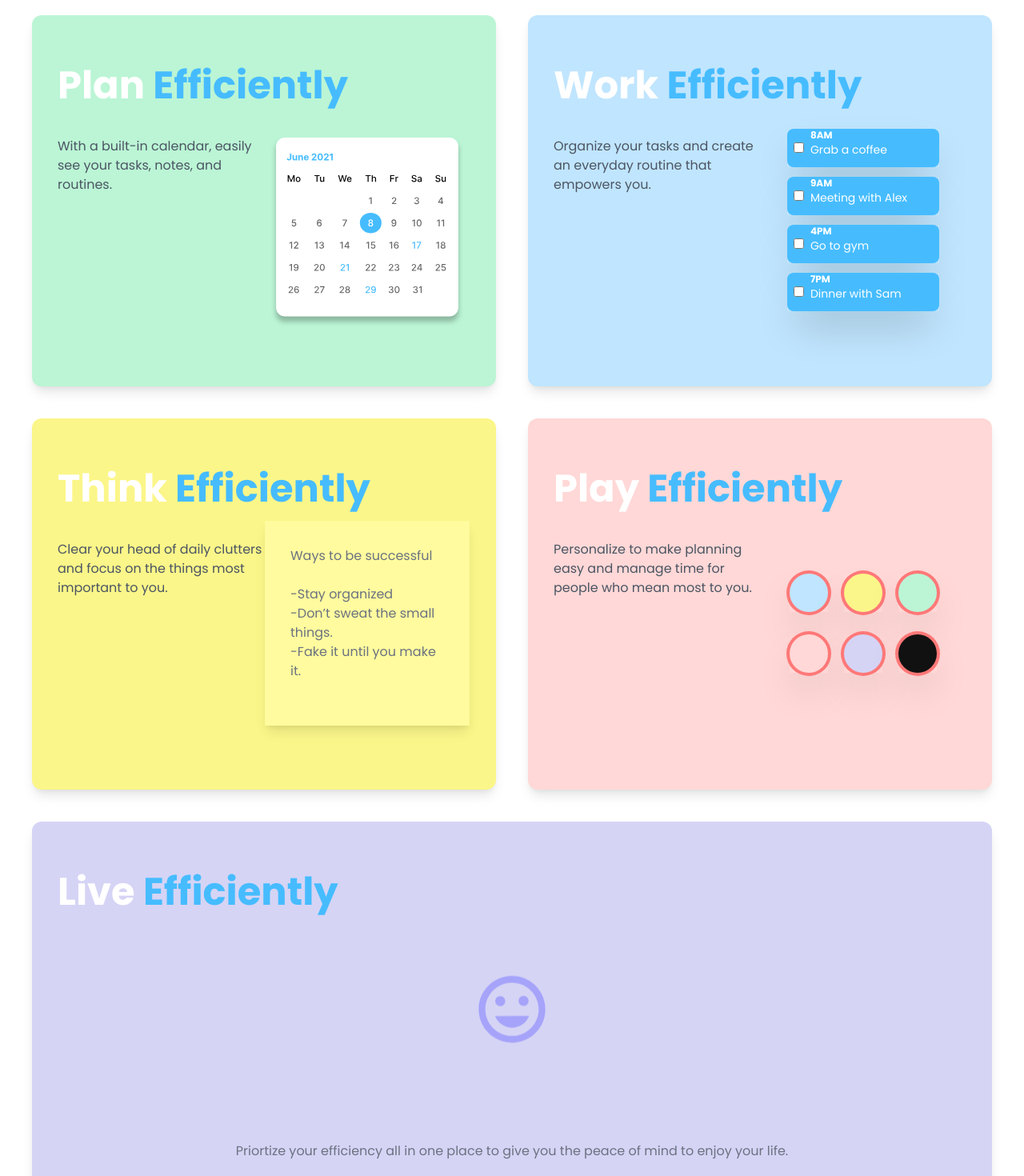
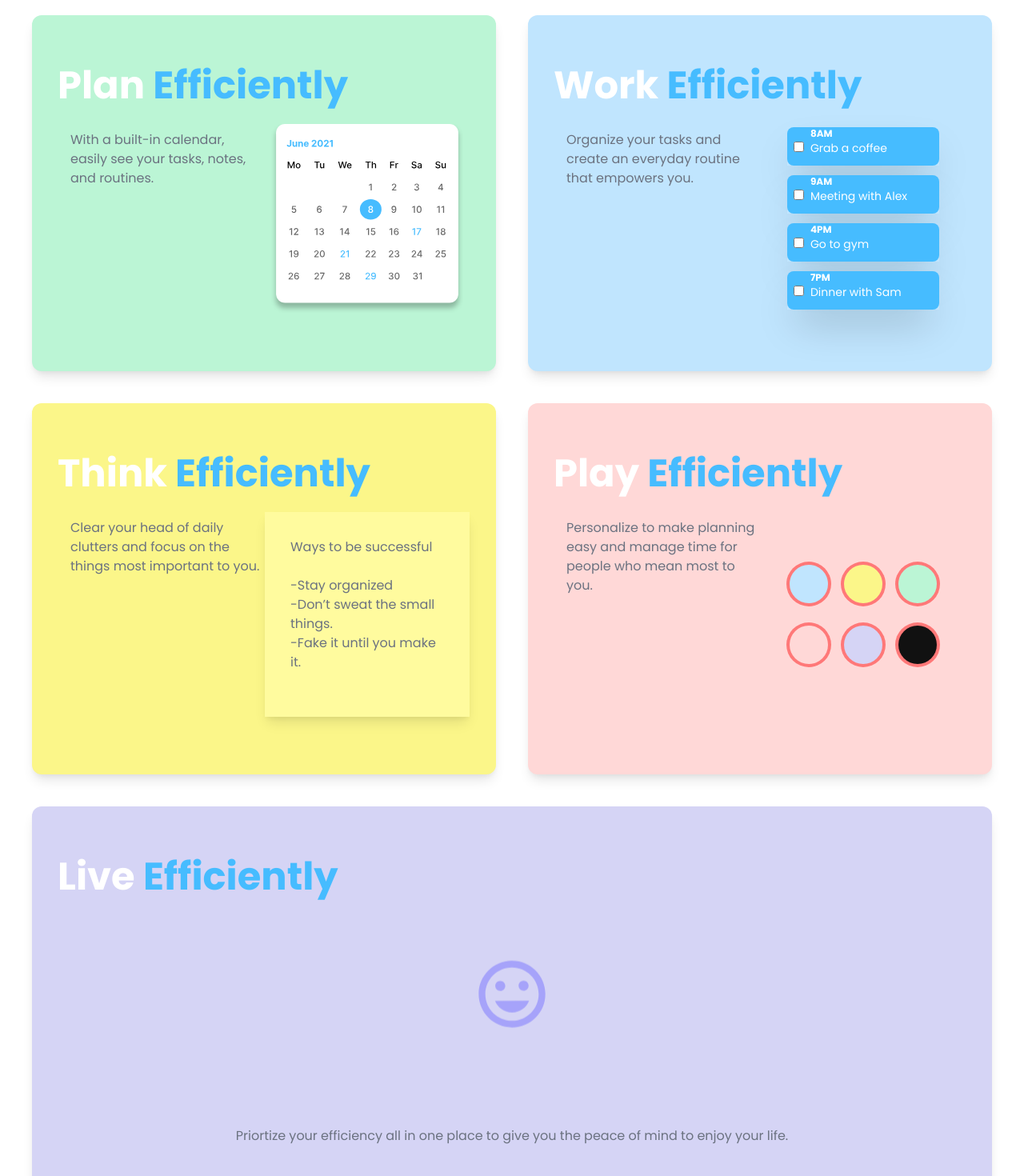
Before and after one commit to pythagoreaneng/efficiently-app-landing, a React (Create React App) app: page / in a window 1280 px wide. Shown: the part 800-2270 px from the top of the page at 80% size. Built offline with nearby package versions, Linux system fonts and the light colour scheme.

Commit message:
Fix spacing

```diff
--- a/src/components/Card.js
+++ b/src/components/Card.js
@@ -6,7 +6,7 @@ const Card = (props) => {
   return (
     <>
       <div
-        className="px-8 py-16 rounded-xl shadow-lg text-white h-full"
+        className="px-8 pt-16 pb-24 rounded-xl shadow-lg text-white h-full"
         style={props.style}
       >
         <div className="text-3xl sm:text-5xl font-bold">
@@ -16,12 +16,12 @@ const Card = (props) => {
           </h3>
         </div>
 
-        <div className="grid xl:grid-cols-2 h-full">
-          <div className="text-gray-600 h-full mt-10">
+        <div className="grid xl:grid-cols-2 h-full ">
+          <div className="text-gray-500 pt-8 pl-4">
             <p>{props.body}</p>
           </div>
 
-          <div className="flex h-72 items-center justify-center">
+          <div className=" flex items-center justify-center">
             {props.content}
           </div>
         </div>
--- a/src/components/Dot.js
+++ b/src/components/Dot.js
@@ -10,7 +10,7 @@ const Dot = (props) => {
 
   return (
     <>
-      <div className="shadow-2xl">
+      <div className="">
         <button
           className="rounded-full h-12 w-12 flex items-center justify-center ring-4 ring-pink-300 ring-color"
           style={{ backgroundColor: dotColor }}
--- a/src/components/Navbar.js
+++ b/src/components/Navbar.js
@@ -10,7 +10,7 @@ const Navbar = () => {
         <Link to="/" className="flex justify-center">
           <img src={Logo} className="h-16 w-16" />
 
-          <div className="pl-2 ">
+          <div className="pl-2">
             <h1 className="efficiently-blue font-semibold text-4xl">
               Efficiently
             </h1>
--- a/src/components/WideCard.js
+++ b/src/components/WideCard.js
@@ -13,12 +13,12 @@ const WideCard = (props) => {
           <span className="efficiently-blue">Efficiently</span>
         </div>
 
-        <div className="flex h-72 w-auto items-center justify-center">
-          {props.content}
-        </div>
+        <div className="grid">
+          <div className="flex h-72 w-auto items-center justify-center">
+            {props.content}
+          </div>
 
-        <div className="text-gray-500 h-full text-center">
-          <p>{props.body}</p>
+          <div className="flex justify-center text-gray-500">{props.body}</div>
         </div>
       </div>
     </>
--- a/src/pages/index.js
+++ b/src/pages/index.js
@@ -49,7 +49,7 @@ const Home = () => {
             style={{ backgroundColor: "#BBF5D5" }}
             title="Plan"
             body="With a built-in calendar, easily see your tasks, notes, and routines."
-            content={<img className="h-auto w-60 mt-8" src={CalendarMockup} />}
+            content={<img className="h-auto w-60" src={CalendarMockup} />}
           />
           <Card
             style={{ backgroundColor: "#C0E5FE" }}
```
